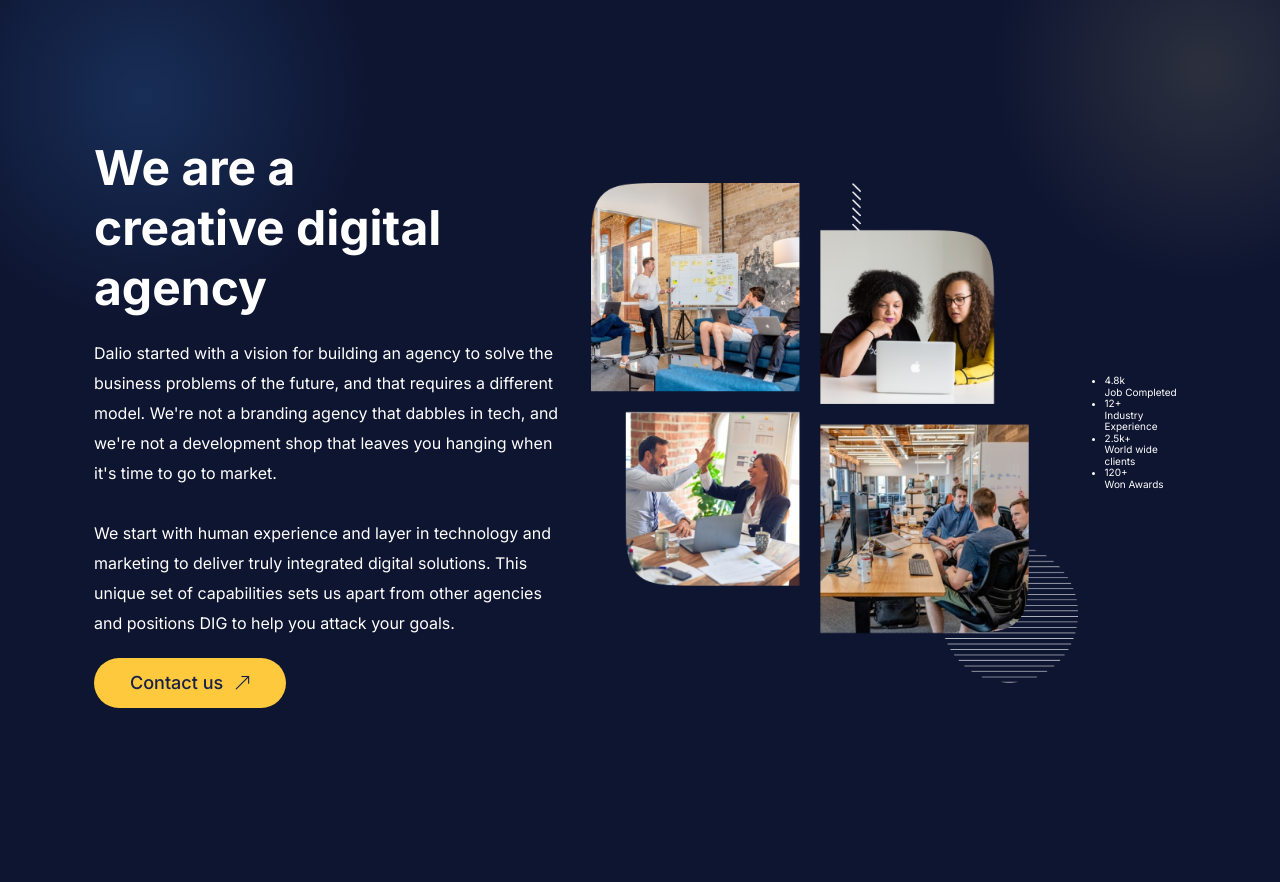
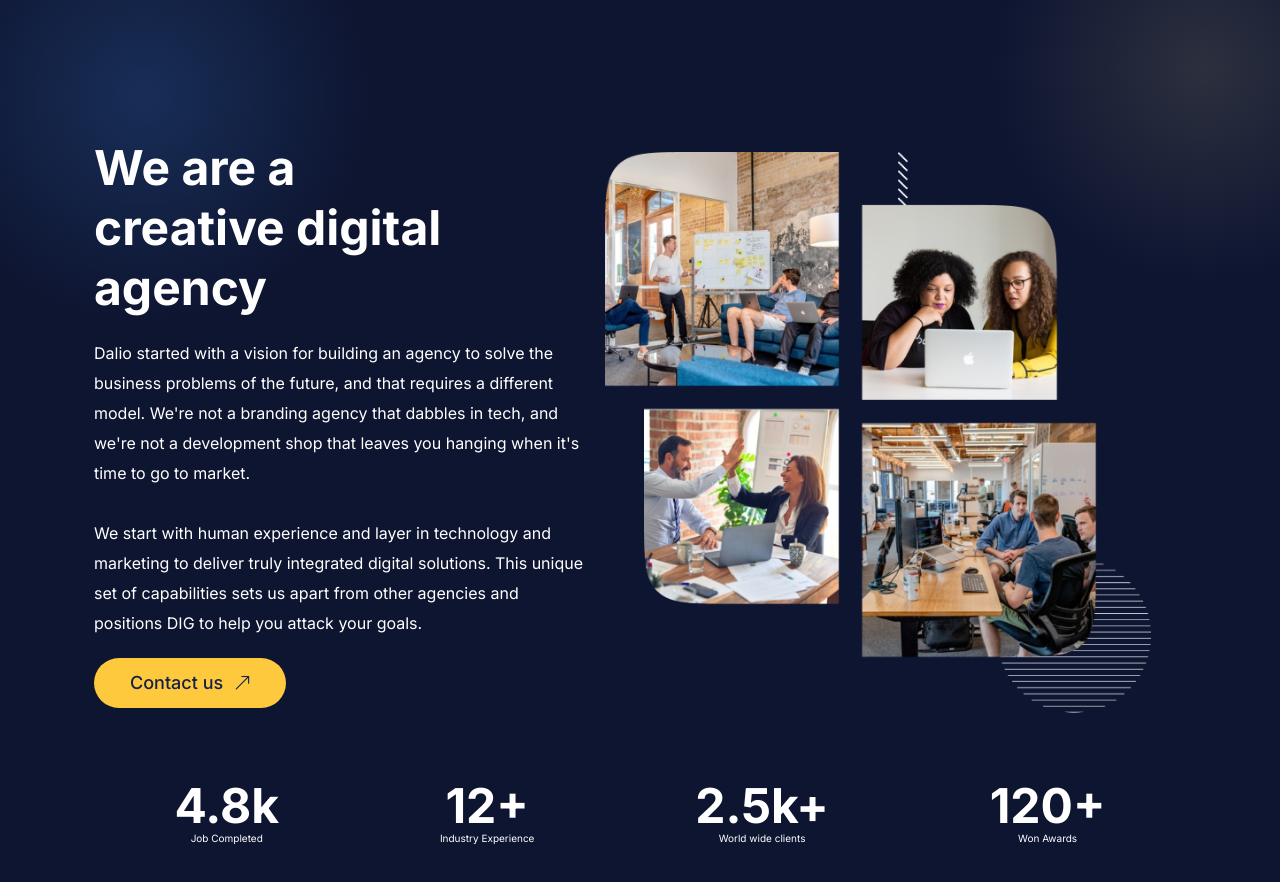
Before and after one commit to Lightzone1981/dalio, a website: page public/index.html in a window 1280 px wide. Shown: the part 880-1762 px from the top of the page. Drawn offline with Linux system fonts and the light colour scheme; files whose address does not match are found by name.

Commit message:
statistics bar complete

```diff
--- a/public/index.html
+++ b/public/index.html
@@ -77,9 +77,10 @@
 						<span class="main-button__icon icon-arrow-right-up"></span>
 					</button>
 				</div>
-				<figure class="collage">
+				<!-- <figure class="collage">
 					<div class="collage__img"></div>
-				</figure>
+				</figure> -->
+				<img class="collage" src="../src/assets/collage/collage_lg.png" alt="" >
 				<aside class="statistics-bar">
 					<ul class="statistics-bar__container">
 						<li class="statistics-bar__item">
--- a/src/scss/components/about/_about.scss
+++ b/src/scss/components/about/_about.scss
@@ -1,4 +1,5 @@
 @import "./collage";
+@import "./statistics-bar";
 
 .about {
 	display: flex;
@@ -6,6 +7,7 @@
 
 	@media (min-width: $point1) {
 		flex-direction: row;
+		flex-wrap: wrap;
 		align-items: center;
 		gap: 2rem;
 	}
@@ -13,12 +15,12 @@
 	&__container {
 		width: 100%;
 		padding-bottom: 2rem;
+
 		@media (min-width: $point1) {
-			width: 50%;
-		}
+			width: 45%;
 		}
 
-	&__title {
+		.about__title {
 			font-size: 2.4rem;
 			line-height: 1.25em;
 			font-weight: 700;
@@ -34,9 +36,10 @@
 			}
 		}
 
-	&__description {
+		.about__description {
 			font-size: 1.6rem;
 			line-height: 3rem;
 			padding-bottom: 2rem;
 		}
 	}
+}
--- a/src/scss/components/about/_collage.scss
+++ b/src/scss/components/about/_collage.scss
@@ -1,16 +1,6 @@
 .collage {
-	&__img {
-		width: 90vw;
-		height: 100vw;
-		@media (min-width: $point1) {
-			width: 40rem;
-			height: 40rem;
-		}
-		@media (min-width: $point2) {
-			width: 50rem;
-			height: 50rem;
-		}
-		background: url("../../assets/collage/collage_lg.png") center/contain
-			no-repeat;
+	object-fit: contain;
+	@media (min-width: $point1) {
+		width: 50%;
 	}
 }
--- a/src/scss/components/about/_statistics-bar.scss
+++ b/src/scss/components/about/_statistics-bar.scss
@@ -1,14 +1,27 @@
 .statistics-bar {
+    flex-basis: 100%;
 
     &__container {
-    }
+        list-style-type: none;
+        display: flex;
+        justify-content: space-around;
+        flex-direction: column;
 
-    &__item {
-    }
+        @media (min-width: $point1) {
+        flex-direction: row;
+        }
 
-    &__item-num {
-    }
+        .statistics-bar__item {
+            text-align: center;
+            padding:3rem 0;
+            .statistics-bar__item-num {
+                font-size: 4.8rem;
+                font-weight: bold;
 
-    &__item-text {
+                &__item-text {
+                    font-size: 2rem;
+                }
+            }
+        }
     }
 }
```
Also changed, not shown: src/styles/css/main.css, src/styles/css/main.min.css. Lines whose indentation alone changed are shown as unchanged.
